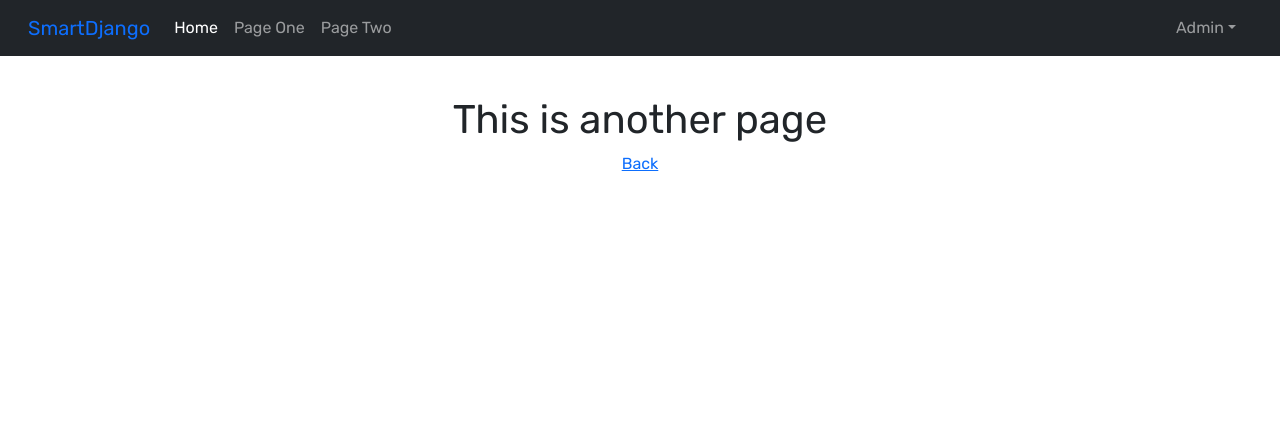
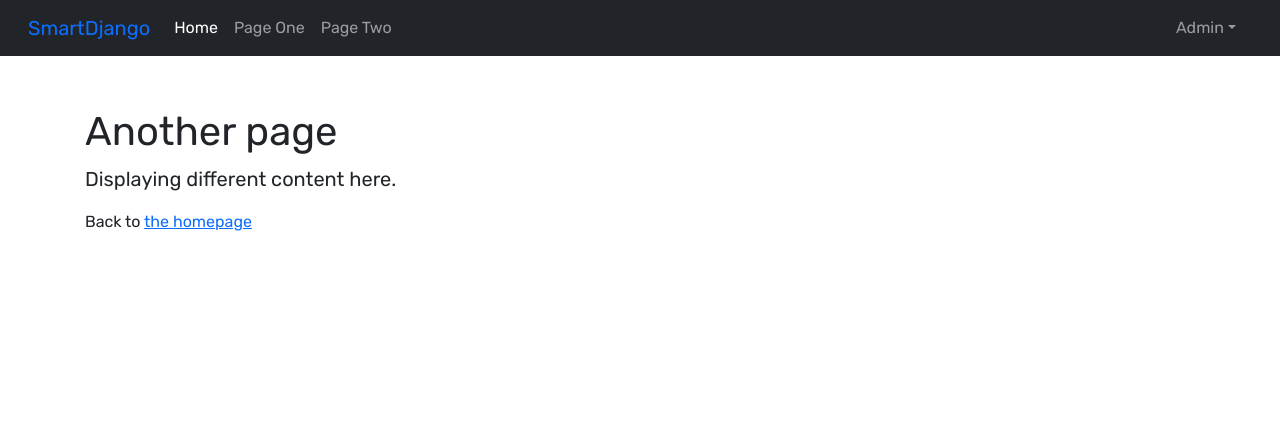
Before and after one commit to guildenstern70/SmartDjango, a Django app: page /another/ in a window 1280 px wide. Shown: the top 430 px of the page. Run offline with Django 3.2, Linux system fonts and the light colour scheme; a user stored in the database is signed in.

Commit message:
Navigation

```diff
--- a/SmartDjango/views.py
+++ b/SmartDjango/views.py
@@ -40,9 +40,10 @@ def home(request):
 @login_required
 def another(request):
     template = loader.get_template('anotherpage.html')
+    title = request.GET.get('title', 'Another page')
     context = {
         'username': request.user.username,
-        'title': 'Another Page',
+        'title': title,
     }
     return HttpResponse(template.render(context, request))
 
--- a/templates/anotherpage.html
+++ b/templates/anotherpage.html
@@ -1,16 +1,19 @@
 {% extends "base-nav.html" %}
+{% load icon %}
+{% load static %}
 
 {% block title %}
     <title> SmartDjango | {{ title }} </title>
 {% endblock %}
 
-
+{% block pagecss %}
+    <link rel="stylesheet" type="text/css" href="{% static "SmartDjango/css/homepage.css" %}">
+{% endblock %}
 
 {% block main %}
-    <main role="main" class="container">
-        <div class="starter-template">
-            <h1>This is another page</h1>
-            <a href="/home">Back</a>
-        </div>
-    </main>
+    <div class="container">
+        <h1 class="mt-5">{{ title}}</h1>
+        <p class="lead">Displaying different content here.</p>
+        <p>Back to <a href="/home">the homepage</a></p>
+    </div>
 {% endblock %}
--- a/templates/header.html
+++ b/templates/header.html
@@ -13,10 +13,10 @@
                         <a class="nav-link active" aria-current="page" href="#">Home</a>
                     </li>
                     <li class="nav-item">
-                        <a class="nav-link" href="#">Page One</a>
+                        <a class="nav-link" href="/another?title=Page%20One">Page One</a>
                     </li>
                     <li class="nav-item">
-                        <a class="nav-link" href="#">Page Two</a>
+                        <a class="nav-link" href="/another?title=Page%20Two">Page Two</a>
                     </li>
                 </ul>
                 <div class="d-flex">
```
Also changed, not shown: templates/homepage.html (+5 -2 lines), db.sqlite3.
